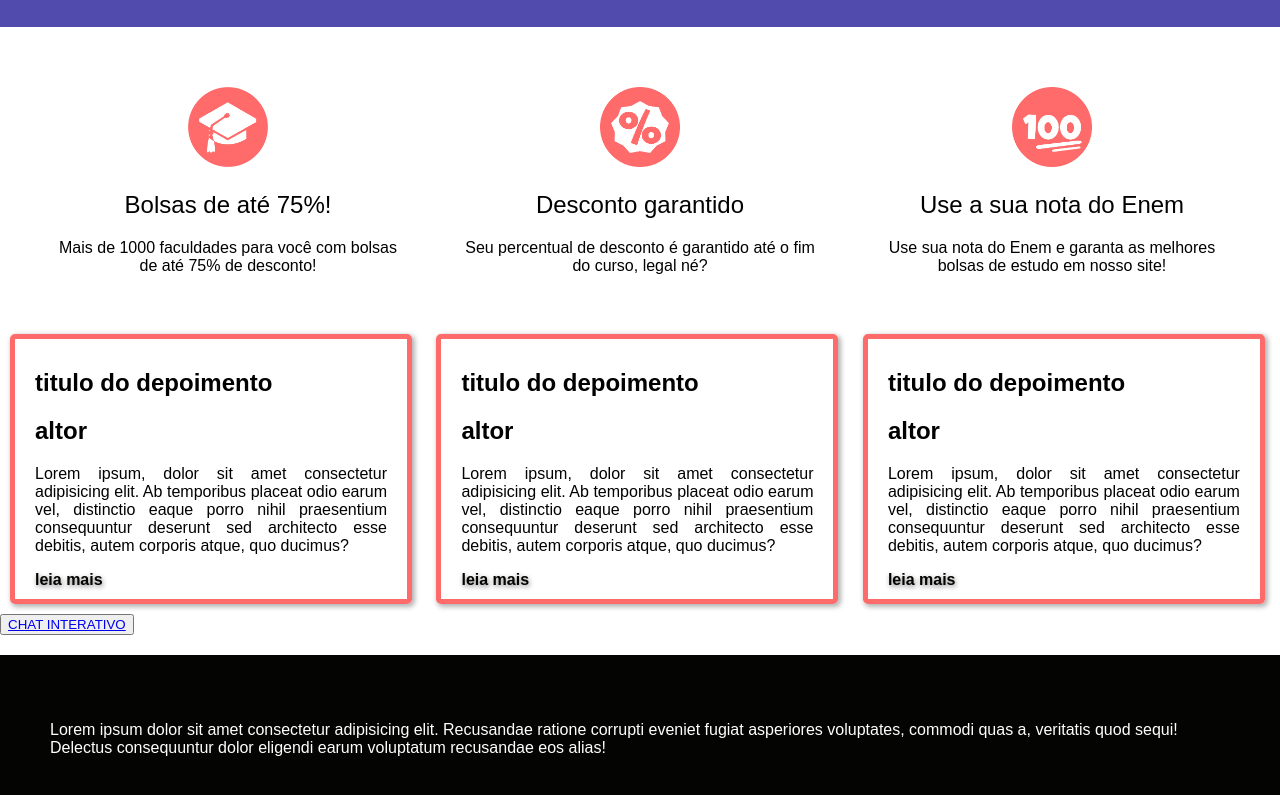
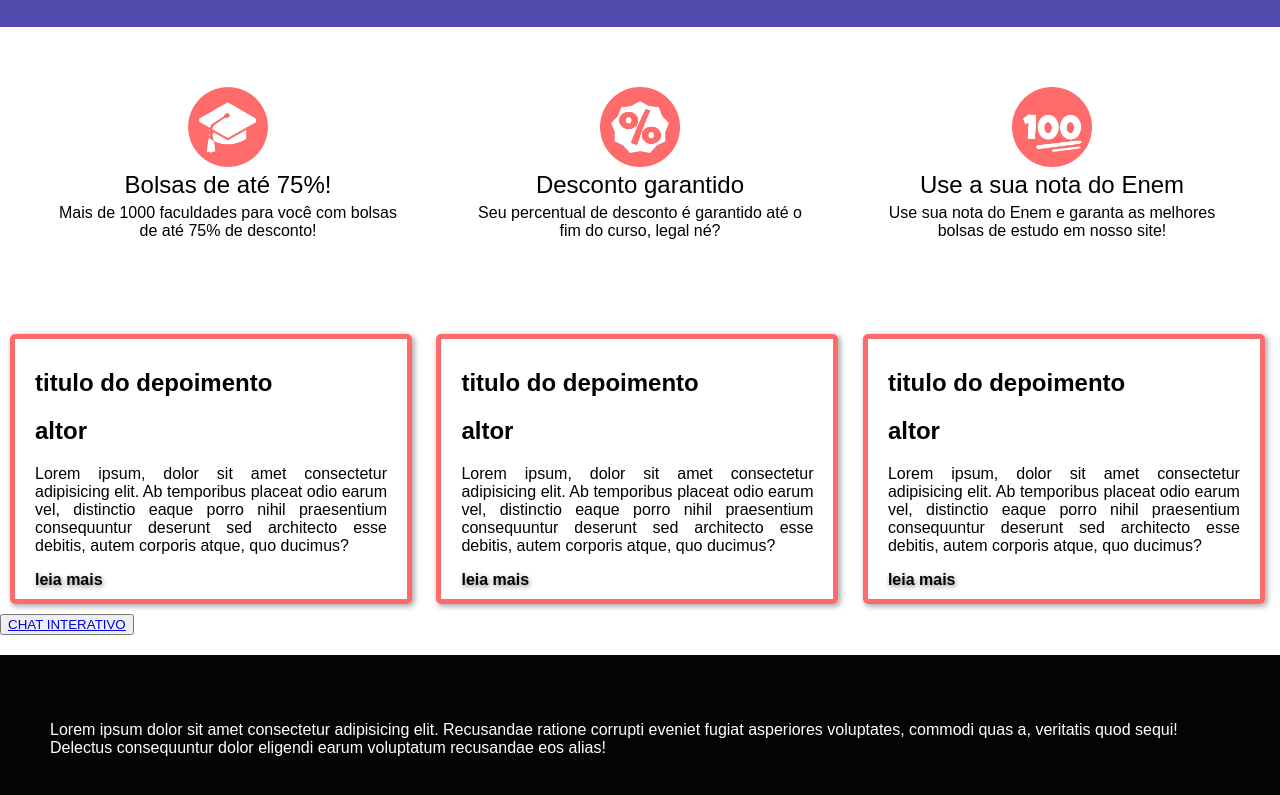
Before and after one commit to AF148/FUTUROCERTO.COM, a plain HTML site: page index.html in a window 1280 px wide. Shown: the part 859-1654 px from the top of the page. Drawn offline with Linux system fonts and the light colour scheme; a web font is replaced by a local one.

Commit message:
Update index.css

```diff
--- a/style/index.css
+++ b/style/index.css
@@ -146,10 +146,12 @@ div.bolsas {
 
 div.bolsas h1{
     font-weight: 400;
+    margin: 0px
 }
 
 div.bolsas p{
     font-weight: 100;
+    margin: 5px;
 }
 
 .icone-bolsa{
```
